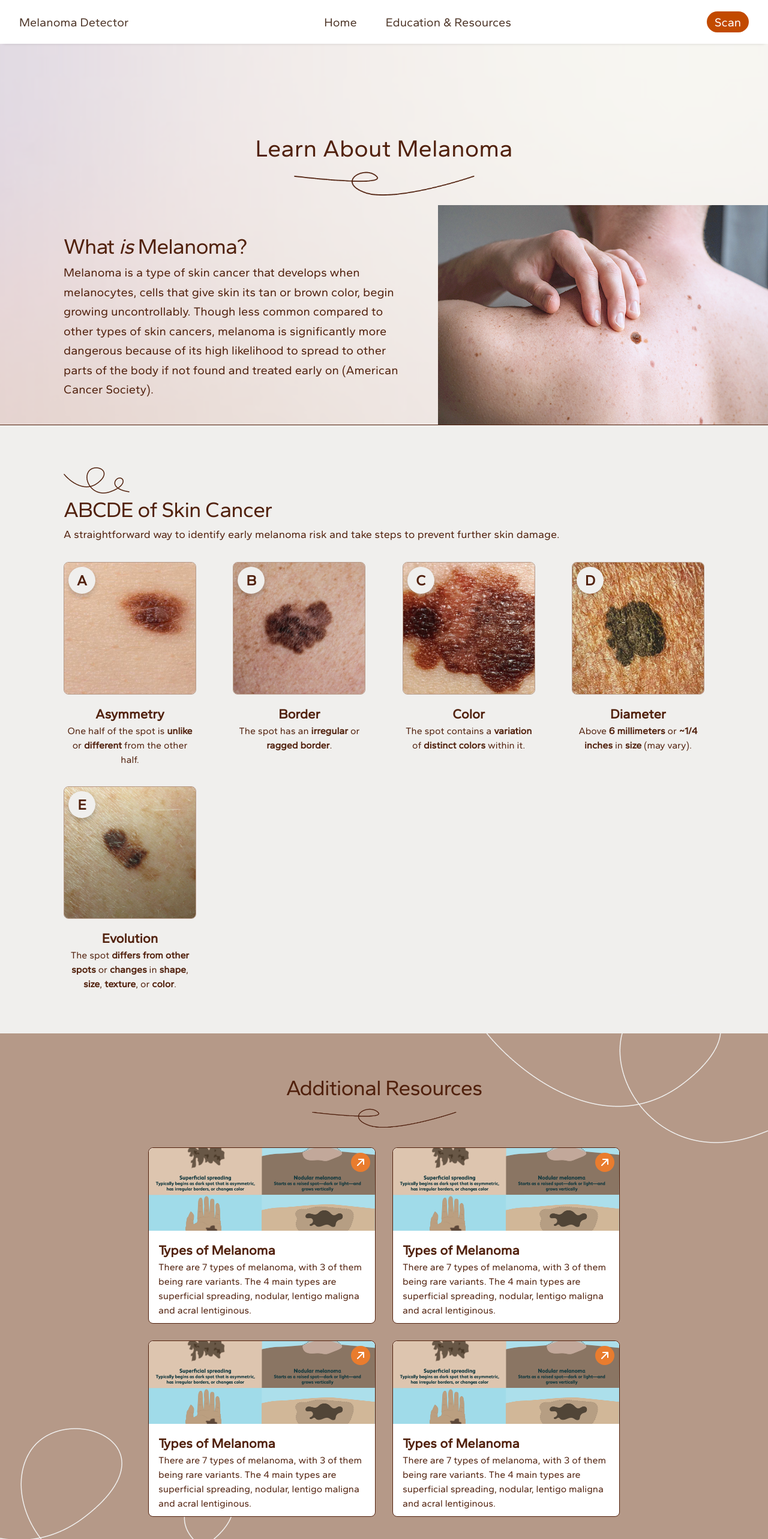
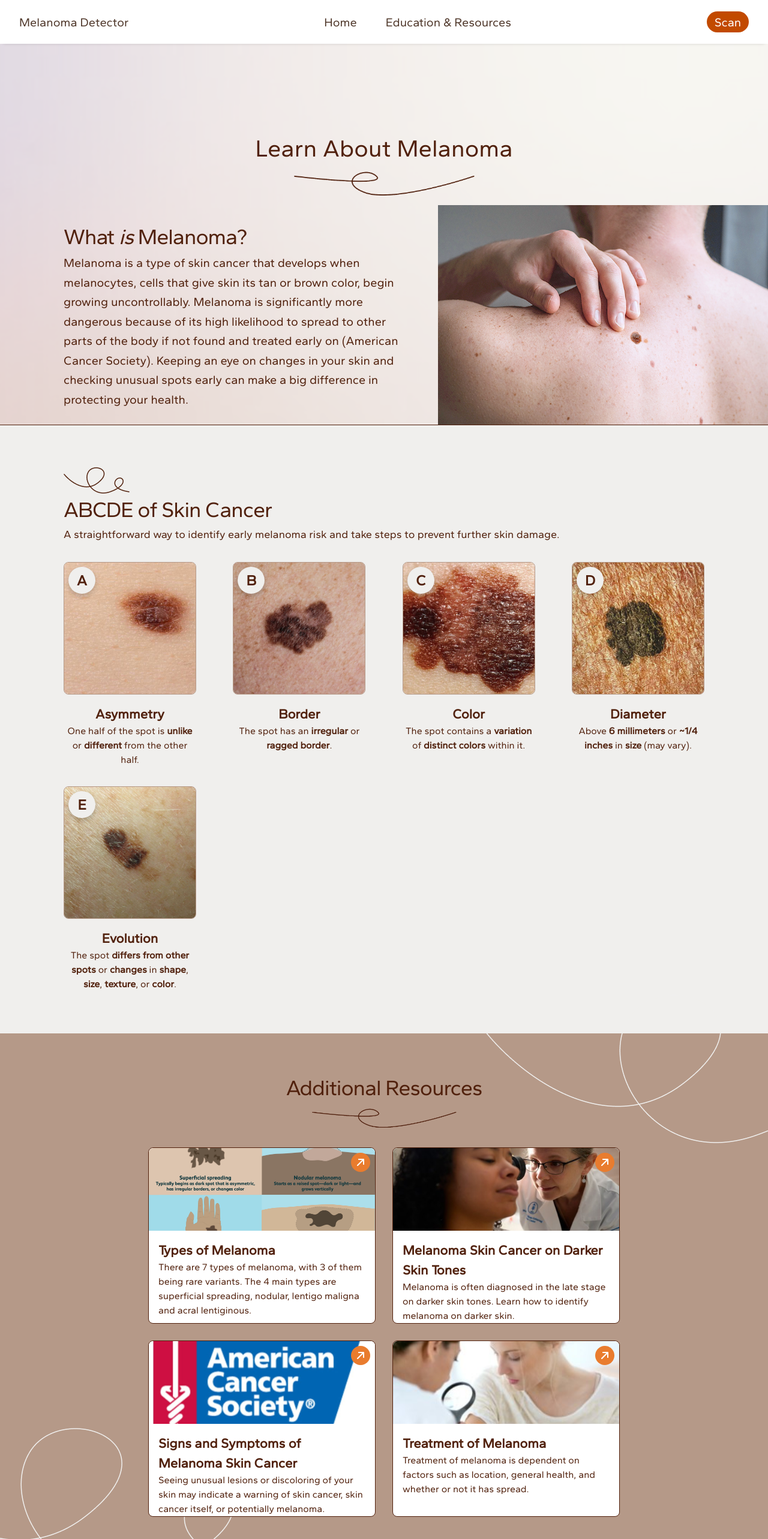
Before and after one commit to CareTech-at-UCI/melanoma-project, a React (Create React App) app in the folder frontend/: page /educational in a window 1280 px wide. Shown: the top 2566 px of the page at 60% size. Built offline with nearby package versions, Linux system fonts and the light colour scheme.

Commit message:
educational text and image update

```diff
--- a/frontend/src/pages/Educational.jsx
+++ b/frontend/src/pages/Educational.jsx
@@ -27,10 +27,10 @@ export const Educational = () => {
             <p className="text-xl font- leading-relaxed">
               Melanoma is a type of skin cancer that develops when melanocytes,
               cells that give skin its tan or brown color, begin growing
-              uncontrollably. Though less common compared to other types of skin
-              cancers, melanoma is significantly more dangerous because of its
+              uncontrollably. Melanoma is significantly more dangerous because of its
               high likelihood to spread to other parts of the body if not found
-              and treated early on (American Cancer Society).
+              and treated early on (American Cancer Society). Keeping an eye on changes
+              in your skin and checking unusual spots early can make a big difference in protecting your health.
             </p>
           </div>
           <div className="mt-8 md:mt-0 md:ml-12">
@@ -136,25 +136,25 @@ export const Educational = () => {
             imageSrc="/educational/melanoma_types.png"
             title="Types of Melanoma"
             description="There are 7 types of melanoma, with 3 of them being rare variants. The 4 main types are superficial spreading, nodular, lentigo maligna and acral lentiginous."
-            additionalInfo="/"
+            additionalInfo="https://cancer.ca/en/cancer-information/cancer-types/melanoma-skin/what-is-melanoma/types-of-melanoma"
           />
           <ResourceCard
-            imageSrc="/educational/melanoma_types.png"
-            title="Types of Melanoma"
-            description="There are 7 types of melanoma, with 3 of them being rare variants. The 4 main types are superficial spreading, nodular, lentigo maligna and acral lentiginous."
-            additionalInfo="/"
+            imageSrc="/educational/melanoma_dark_skin.jpg"
+            title="Melanoma Skin Cancer on Darker Skin Tones"
+            description="Melanoma is often diagnosed in the late stage on darker skin tones. Learn how to identify melanoma on darker skin."
+            additionalInfo="https://www.mskcc.org/cancer-care/types/melanoma/melanoma-skin-cancer-dark-black-skin"
           />
           <ResourceCard
-            imageSrc="/educational/melanoma_types.png"
-            title="Types of Melanoma"
-            description="There are 7 types of melanoma, with 3 of them being rare variants. The 4 main types are superficial spreading, nodular, lentigo maligna and acral lentiginous."
-            additionalInfo="/"
+            imageSrc="/educational/american_cancer_soc.jpg"
+            title="Signs and Symptoms of Melanoma Skin Cancer"
+            description="Seeing unusual lesions or discoloring of your skin may indicate a warning of skin cancer, skin cancer itself, or potentially melanoma."
+            additionalInfo="https://www.cancer.org/cancer/types/melanoma-skin-cancer/detection-diagnosis-staging/signs-and-symptoms.html"
           />
           <ResourceCard
-            imageSrc="/educational/melanoma_types.png"
-            title="Types of Melanoma"
-            description="There are 7 types of melanoma, with 3 of them being rare variants. The 4 main types are superficial spreading, nodular, lentigo maligna and acral lentiginous."
-            additionalInfo="/"
+            imageSrc="/educational/treatment_doctor.jpeg"
+            title="Treatment of Melanoma"
+            description="Treatment of melanoma is dependent on factors such as location, general health, and whether or not it has spread."
+            additionalInfo="https://www.nhs.uk/conditions/melanoma-skin-cancer/treatment/"
           />
         </div>
         <div className="absolute bottom-0 left-0 w-full">
```
